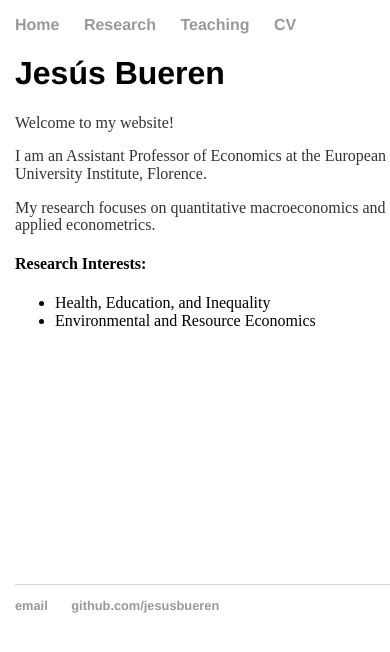
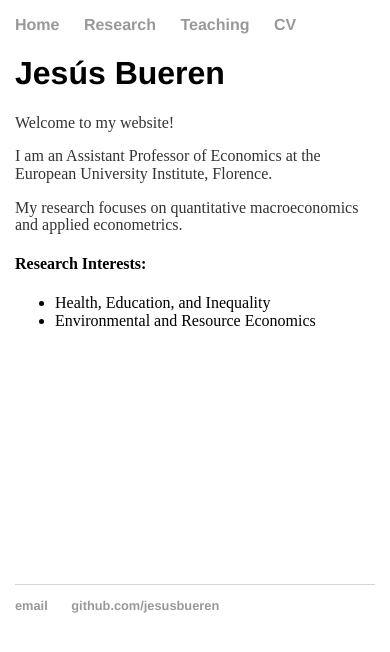
Before and after one commit to jesusbueren/jesusbueren.github.io, a Jekyll site: the page built from index.html, in a window 390 px wide. Shown: the top 652 px of the page. Built offline with Jekyll 4.4.1, drawn with Linux system fonts in a browser that asks for light colours.

Commit message:
Update main.css

```diff
--- a/css/main.css
+++ b/css/main.css
@@ -52,8 +52,9 @@
 
 @media only screen and (max-width: 600px) {
     body {
-        width: 100%;
+        width: calc(100% - 30px);
         margin: 15px;
+        box-sizing: border-box;
     }
     h1 {
         font-size: 2em;
```
